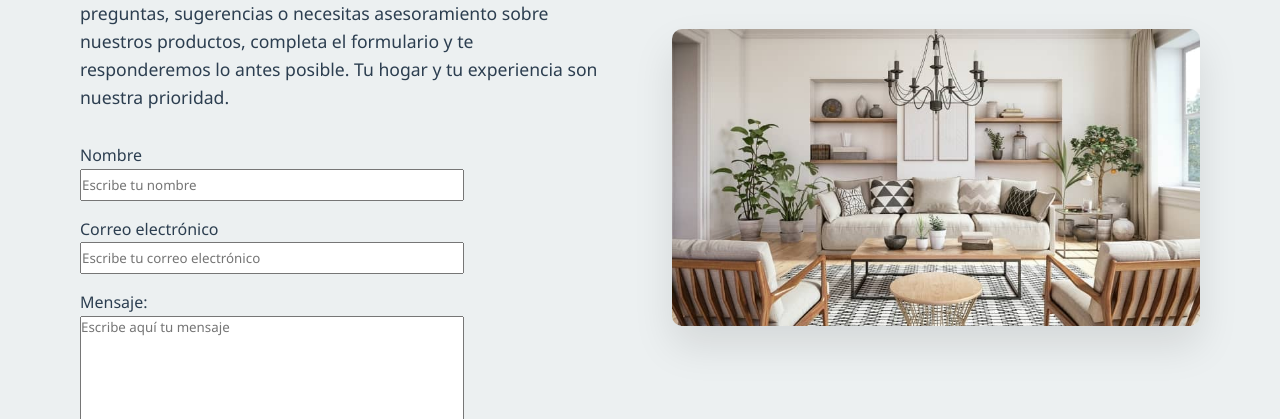
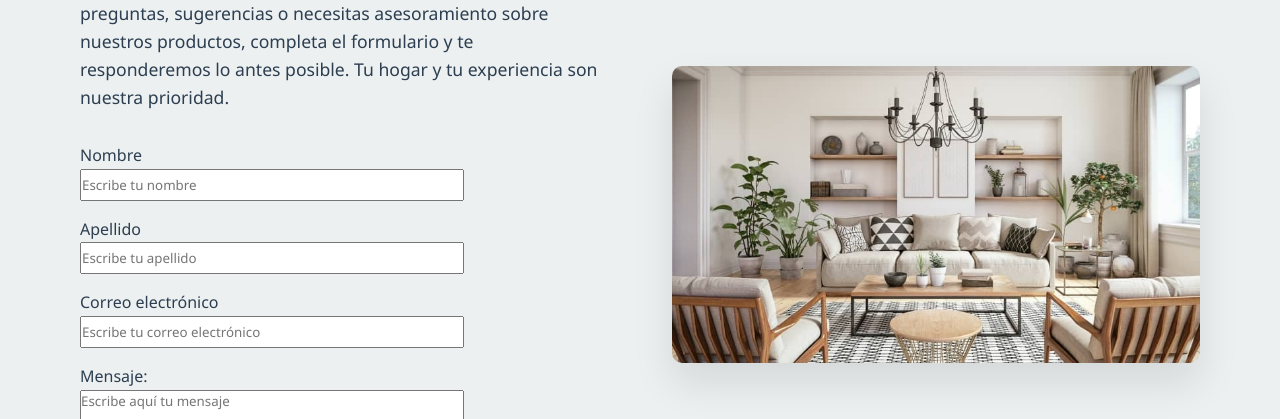
Before and after one commit to mt-dafonte/te-lo-vendo-sass, a plain HTML site: page contact.html in a window 1280 px wide. Shown: the part 381-800 px from the top of the page. Drawn offline with Linux system fonts and the light colour scheme; a script that the page names is missing.

Commit message:
Actualiza formulario con campo apellido en contact.html

```diff
--- a/contact.html
+++ b/contact.html
@@ -37,6 +37,9 @@
                     <form class="contact__form">
                         <label for="name">Nombre</label><br>
                         <input class="form__input"  type="text" name="name" id="name" placeholder="Escribe tu nombre"><br>
+
+                        <label for="name">Apellido</label><br>
+                        <input class="form__input"  type="text" name="apellido" id="apellido" placeholder="Escribe tu apellido"><br>
 
                         <label for="email">Correo electrónico</label><br>
                         <input class="form__input"  type="email" name="email" id="email" placeholder="Escribe tu correo electrónico"><br>
```
